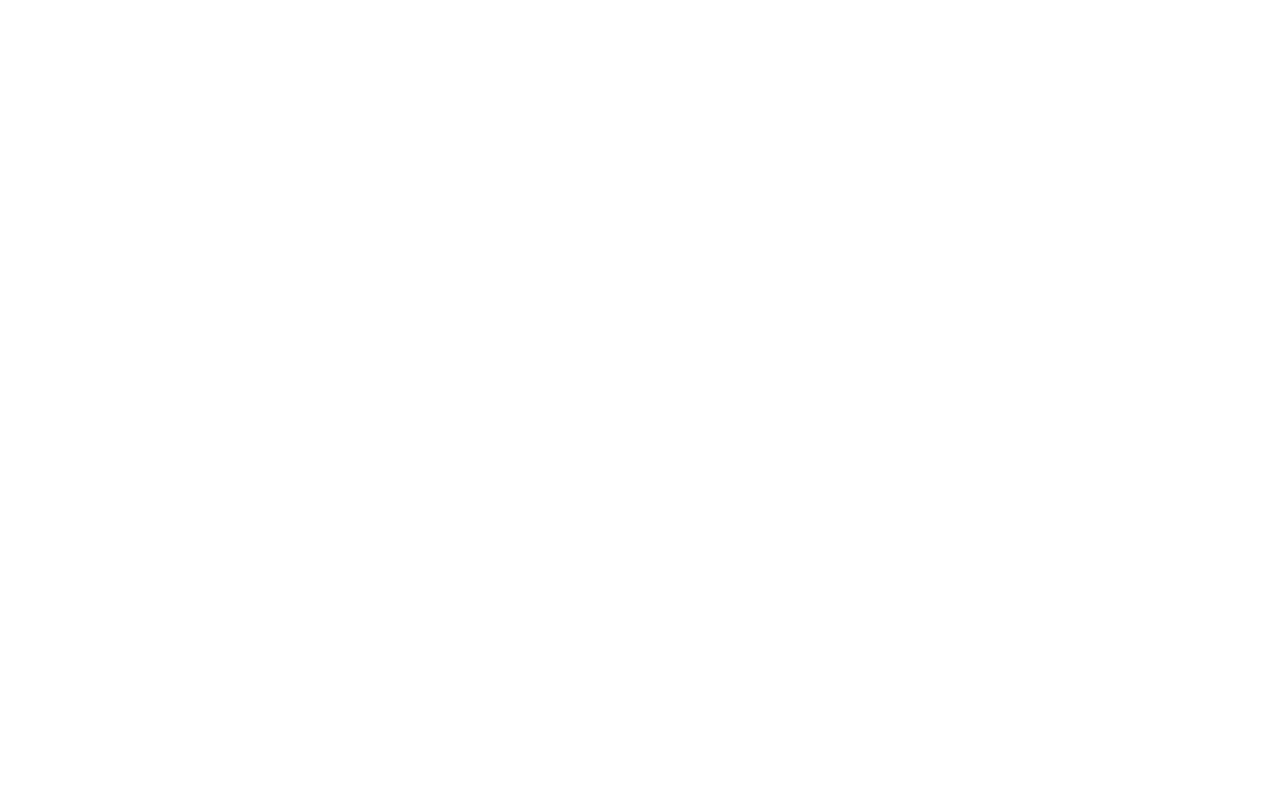
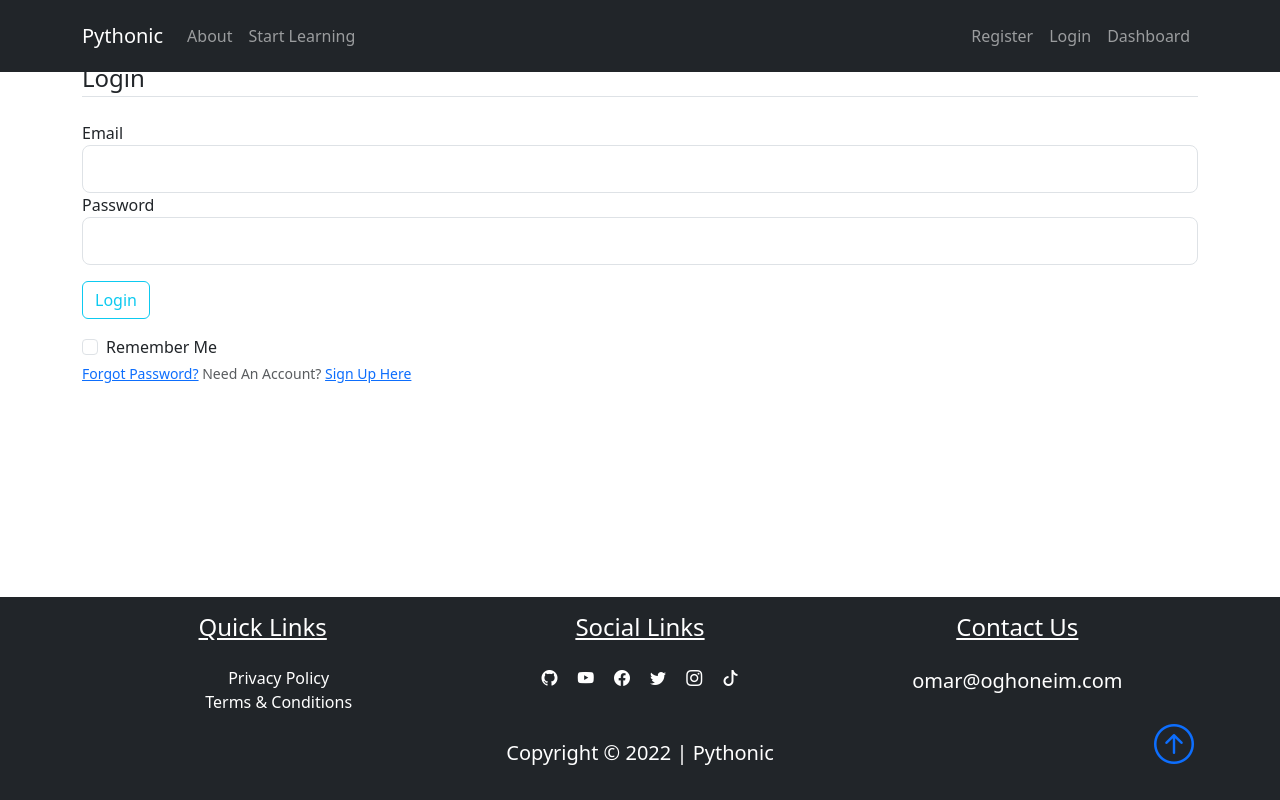
Before and after one commit to KhalilAmamri/CodeFlow, a Flask app: page /login in a window 1280 px wide. Before the commit the page is empty. Run offline with Flask 3, Linux system fonts and the light colour scheme.

Commit message:
Add login functionality with form validation and success message; update navigation links to use url_for.

```diff
--- a/pythonic.py
+++ b/pythonic.py
@@ -92,10 +92,13 @@ def register():
         return redirect(url_for('home'))
 
     return render_template('register.html', title = "Register", form = form)
-@app.route("/login")
 
+
+@app.route("/login", methods=['GET', 'POST'])
 def login():
     form = LoginForm()
+    if form.validate_on_submit():
+        flash(f"Login successful for {form.email.data}!", 'success')
     return render_template('login.html', title = "Login", form = form)
 
 if __name__== "__main__":
--- a/templates/layout.html
+++ b/templates/layout.html
@@ -16,14 +16,14 @@
     <!-- Navbar -->
     <nav class="navbar navbar-expand-lg bg-dark navbar-dark py-3 fixed-top">
         <div class="container">
-            <a href="#home" class="navbar-brand">Pythonic</a>
+            <a href="{{ url_for('home') }}" class="navbar-brand">Pythonic</a>
             <button class="navbar-toggler" type="button" data-bs-toggle="collapse" data-bs-target="#navmenu">
                 <span class="navbar-toggler-icon"></span>
             </button>
             <div class="collapse navbar-collapse" id="navmenu">
                 <ul class="navbar-nav">
                     <li class="nav-item">
-                        <a href="#about" class="nav-link">About</a>
+                        <a href="{{ url_for('about') }}" class="nav-link">About</a>
                     </li>
                     <li class="nav-item">
                         <a href="#learn" class="nav-link">Start Learning</a>
--- a/templates/login.html
+++ b/templates/login.html
@@ -0,0 +1,54 @@
+{% extends "layout.html" %}
+{% block content %}
+
+<div class="container" mt-auto align-items-center>
+    <form action="" method="POST">
+        {{ form.hidden_tag() }}
+
+        <fieldset class="form-group">
+            <legend class="border-bottom mb-4">Login</legend>
+            <div class="form-group">
+                {{ form.email.label(class='form-control-label') }}
+                {% if form.email.errors %}
+                {{ form.email(class='form-control form-control-lg is-invalid') }}
+                <div class="invalid-feedback">
+                    {% for error in form.email.errors %}
+                    <span>{{ error }}</span>
+                    {% endfor %}
+                </div>
+                {% else %}
+                {{ form.email(class='form-control form-control-lg') }}
+                {% endif %}
+            </div>
+            <div class="form-group">
+                {{ form.password.label(class='form-control-label') }}
+                {% if form.password.errors %}
+                {{ form.password(class='form-control form-control-lg is-invalid') }}
+                <div class="invalid-feedback">
+                    {% for error in form.password.errors %}
+                    <span>{{ error }}</span>
+                    {% endfor %}
+                </div>
+                {% else %}
+                {{ form.password(class='form-control form-control-lg') }}
+                {% endif %}
+            </div>
+            <div class="form-group my-3">
+                {{ form.submit(class='btn btn-outline-info') }}
+            </div>
+            <div class="form-check">
+                {{ form.remember(class='form-check-input') }}
+                {{ form.remember.label(class='form-check-label') }}
+            </div>
+        </fieldset>
+    </form>
+    <small class="text-muted ml-2">
+        <a href="#">Forgot Password?</a>
+    </small>
+    <small class="text-muted">
+        Need An Account?
+        <a class="ml-2" href="{{ url_for('register') }}">Sign Up Here</a>
+    </small>
+</div>
+
+{% endblock content %}
```
